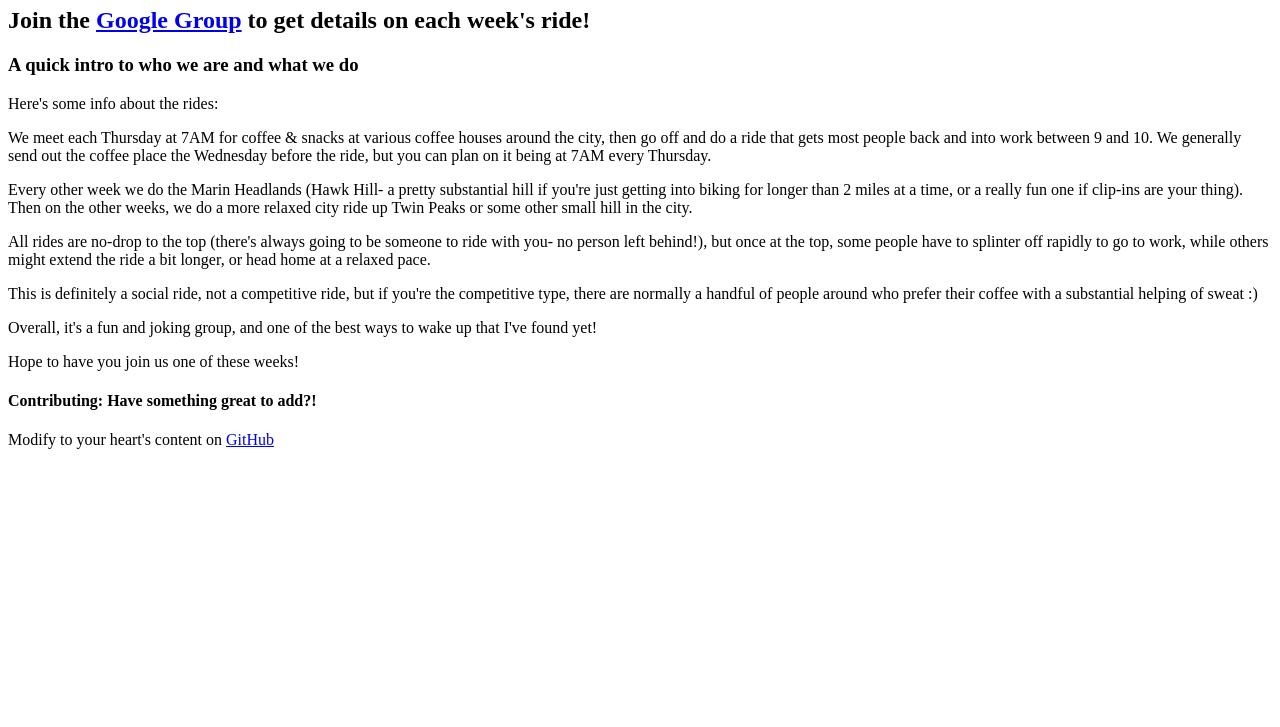
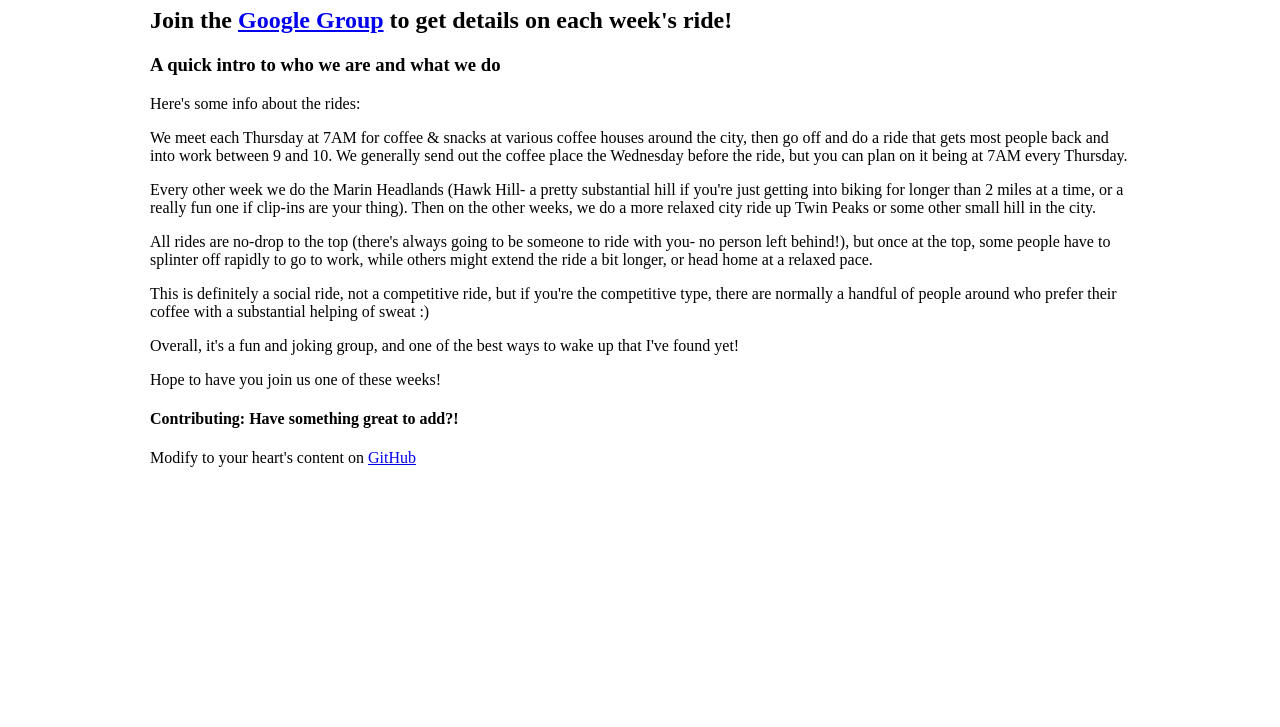
Before and after one commit to ClimbsRocks/friendsAndSnacksAndBikes, a plain HTML site: page index.html in a window 1280 px wide. Shown: the part 73-800 px from the top of the page. Drawn offline with Linux system fonts and the light colour scheme.

Commit message:
Center content
This gives the content a fixed width of 980px (standard) and centers it horizontally.

```diff
--- a/index.html
+++ b/index.html
@@ -4,6 +4,12 @@
     <meta charset="utf-8">
     <title>Friends & Snacks & Bikes</title>
     <meta name="Friends & Snacks & Bikes" content="Friends & Snacks & Bikes">
+    <style>
+      body {
+          width: 980px;
+          margin: 0 auto;
+      }
+    </style>
   </head>
   <body>
 
```
